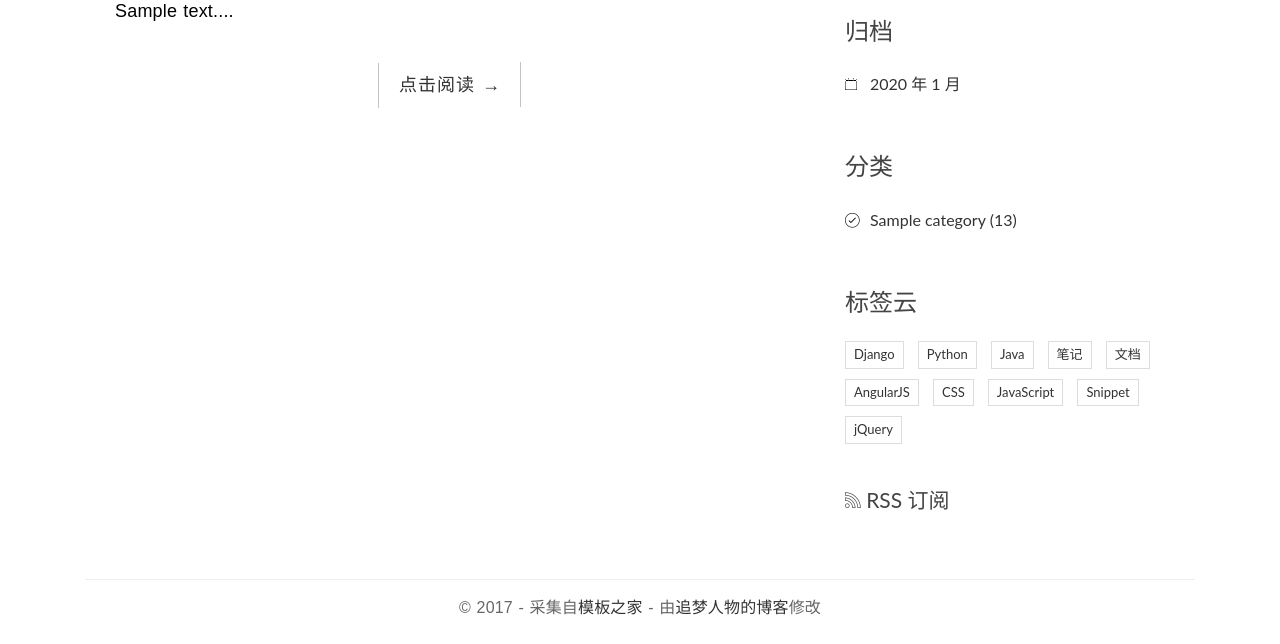
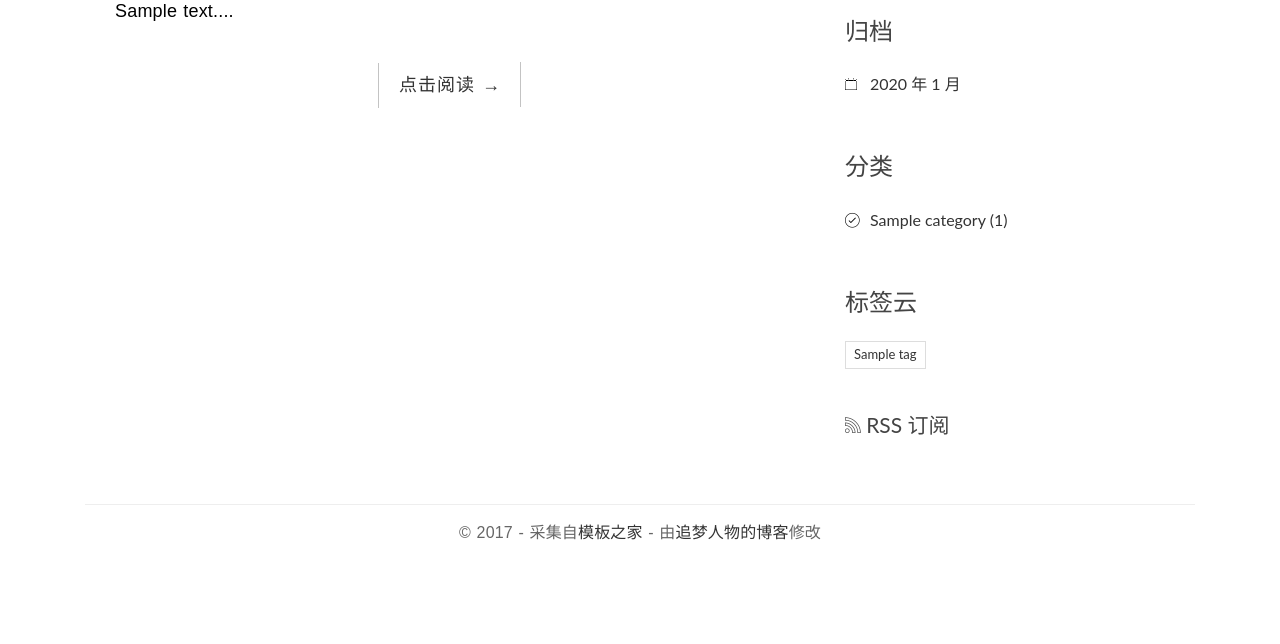
Before and after one commit to IamCatkin/Learning-Django, a Django app: page / in a window 1280 px wide. Shown: the part 314-958 px from the top of the page. After the commit the page ends 883 px from the top, so only its background shows below. Run offline with Django 3.2, Linux system fonts and the light colour scheme; tables that the repository leaves empty hold one stand-in row (Sample ...); some libraries are stand-ins or nearby versions.

Commit message:
biaoqian

```diff
--- a/blog/templatetags/blog_tags.py
+++ b/blog/templatetags/blog_tags.py
@@ -1,5 +1,6 @@
 from django import template
-from ..models import Post, Category
+from django.db.models.aggregates import Count
+from ..models import Post, Category, Tag
 
 register = template.Library()
 
@@ -13,4 +14,12 @@ def archives():
 
 @register.simple_tag
 def get_categories():
-    return Category.objects.all()
+    # 记得在顶部引入 count 函数
+    # Count 计算分类下的文章数，其接受的参数为需要计数的模型的名称
+    # return Category.objects.all() 先前
+    return Category.objects.annotate(num_posts=Count('post')).filter(num_posts__gt=0)
+
+@register.simple_tag
+def get_tags():
+    # 记得在顶部引入 Tag model
+    return Tag.objects.annotate(num_posts=Count('post')).filter(num_posts__gt=0)
--- a/blog/urls.py
+++ b/blog/urls.py
@@ -7,4 +7,5 @@ urlpatterns = [
     url(r'^post/(?P<pk>[0-9]+)/$', views.PostDetailView.as_view(), name='detail'),
     url(r'^archives/(?P<year>[0-9]{4})/(?P<month>[0-9]{1,2})/$', views.ArchivesView.as_view(), name='archives'),
     url(r'^category/(?P<pk>[0-9]+)/$', views.CategoryView.as_view(), name='category'),
+    url(r'^tag/(?P<pk>[0-9]+)/$', views.TagView.as_view(), name='tag'),
 ]
--- a/blog/views.py
+++ b/blog/views.py
@@ -2,7 +2,7 @@ import markdown
 from django.shortcuts import render,get_object_or_404
 from django.views.generic import ListView, DeleteView
 from comments.forms import CommentForm
-from .models import Post, Category
+from .models import Post, Category, Tag
 
 class IndexView(ListView):
     model = Post
@@ -187,7 +187,7 @@ class PostDetailView(DeleteView):
         })
         return context
 
-class  ArchivesView(ListView):
+class ArchivesView(ListView):
     model = Post
     template_name = 'blog/index.html'
     context_object_name = 'post_list'
@@ -207,3 +207,12 @@ class CategoryView(ListView):
     def get_queryset(self):
         cate = get_object_or_404(Category, pk=self.kwargs.get('pk'))
         return super(CategoryView,self).get_queryset().filter(category=cate)
+
+class TagView(ListView):
+    model = Post
+    template_name = 'blog/index.html'
+    context_object_name = 'post_list'
+
+    def get_queryset(self):
+        tag = get_object_or_404(Tag,pk=self.kwargs.get('pk'))
+        return super(TagView,self).get_queryset().filter(tags=tag)
--- a/templates/base.html
+++ b/templates/base.html
@@ -107,7 +107,7 @@
                     <ul>
                         {% for category in category_list %}
                         <li>
-                            <a href="{% url 'blog:category' category.pk %}">{{ category.name }} <span class="post-count">(13)</span></a>
+                            <a href="{% url 'blog:category' category.pk %}">{{ category.name }} <span class="post-count">({{ category.num_posts }})</span></a>
                         </li>
                         {% empty %}
                         暂无分类！
@@ -117,37 +117,15 @@
 
                 <div class="widget widget-tag-cloud">
                     <h3 class="widget-title">标签云</h3>
+                    {% get_tags as tag_list %}
                     <ul>
+                        {% for tag in tag_list %}
                         <li>
-                            <a href="#">Django</a>
+                            <a href="{% url 'blog:tag' tag.pk %}">{{ tag.name }}</a>
                         </li>
-                        <li>
-                            <a href="#">Python</a>
-                        </li>
-                        <li>
-                            <a href="#">Java</a>
-                        </li>
-                        <li>
-                            <a href="#">笔记</a>
-                        </li>
-                        <li>
-                            <a href="#">文档</a>
-                        </li>
-                        <li>
-                            <a href="#">AngularJS</a>
-                        </li>
-                        <li>
-                            <a href="#">CSS</a>
-                        </li>
-                        <li>
-                            <a href="#">JavaScript</a>
-                        </li>
-                        <li>
-                            <a href="#">Snippet</a>
-                        </li>
-                        <li>
-                            <a href="#">jQuery</a>
-                        </li>
+                        {% empty %}
+                        暂无标签！
+                        {% endfor %}
                     </ul>
                 </div>
                 <div class="rss">
```
Also changed, not shown: templates/blog/detail.html (+8 -0 lines).
